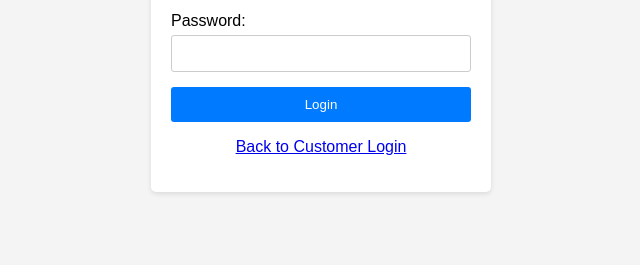
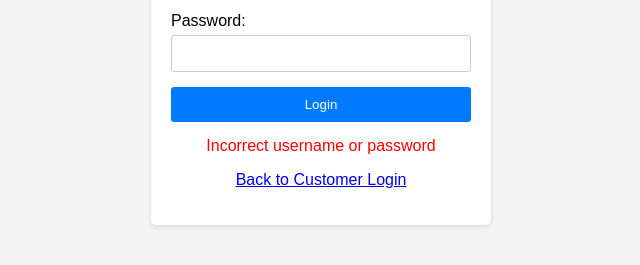
Before and after one commit to Ruhsaku/SAP-Project, a plain HTML site: page projectSAP/src/main/resources/templates/loginEmployee.html in a window 1280 px wide. Both pictures are taken after a click on the button "Login". Shown: the part 159-424 px from the top of the page, without its empty margins (319-959 px from the left). Drawn offline with Linux system fonts and the light colour scheme; no server answers.

Commit message:
Add invalid login/ register message

```diff
--- a/projectSAP/src/main/resources/templates/loginEmployee.html
+++ b/projectSAP/src/main/resources/templates/loginEmployee.html
@@ -48,6 +48,11 @@
             text-align: center;
             margin-top: 15px;
         }
+        #error-message{
+            text-align:center;
+            margin-top: 15px;
+            color:red;
+        }
     </style>
 </head>
 <body>
@@ -62,6 +67,7 @@
         <input type="password" id="password" name="password" required>
 
         <button type="button" class="login-button" onclick="submitForm()">Login</button>
+        <p id="error-message"></p>
     </form>
     <div class="back-link">
         <p><a href="/">Back to Customer Login</a></p>
@@ -84,8 +90,9 @@
                     // Login successful, redirect to home page
                     window.location.href = '/dashboard';
                 } else {
-                    // Login failed
-                    console.error('Login failed');
+                    // Login failed, display error message
+                    console.error('Login failed:', xhr.status, xhr.responseText);
+                    document.getElementById('error-message').innerText = 'Incorrect username or password';
                 }
             }
         };
```
Also changed, not shown: projectSAP/src/main/resources/templates/index.html (+10 -3 lines), projectSAP/src/main/resources/templates/register.html (+10 -2 lines), 2 other files.
